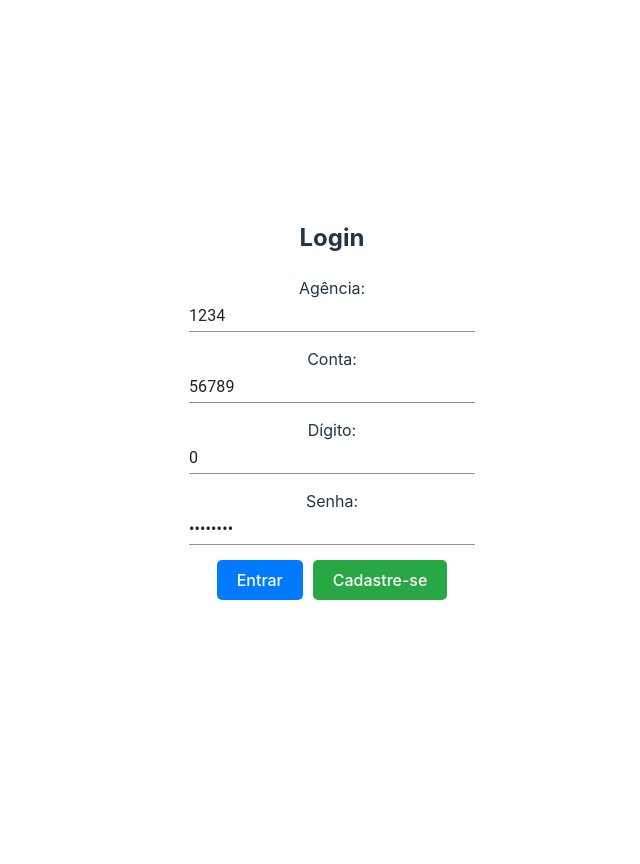
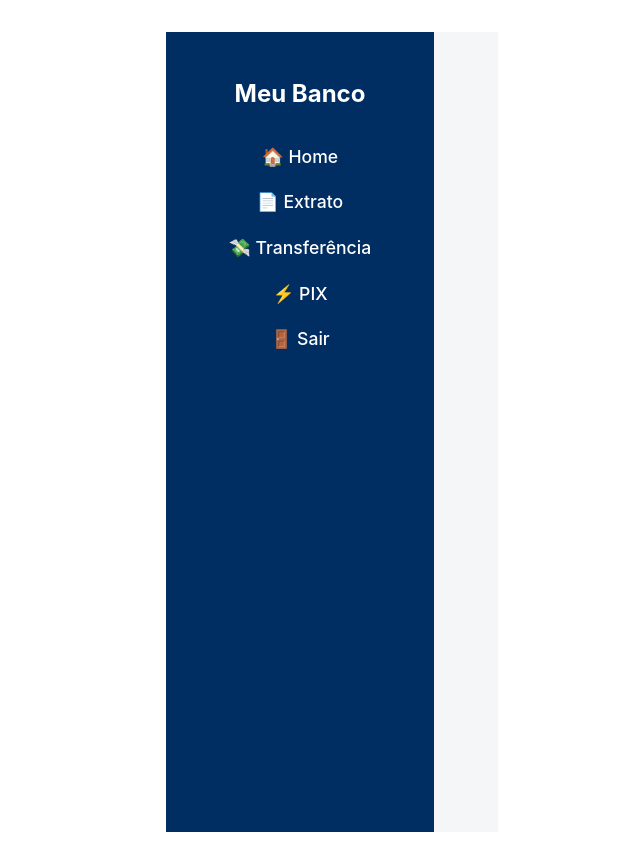
Before and after one commit to vtaomatos/teste-magnum, a React (Vite) app: page / in a window 1280 px wide. Before the commit this address led to /login. Shown: the whole page, without its empty margins (308-948 px from the left). Before the commit the page ends 800 px from the top, so only its background shows below. Built offline with nearby package versions, Linux system fonts and the light colour scheme.

Commit message:
Adiciona Componente Layout

```diff
--- a/package.json
+++ b/package.json
@@ -20,7 +20,8 @@
     "react": "^18.3.1",
     "react-dom": "^18.3.1",
     "react-router-dom": "^6.26.2",
-    "safe-buffer": "^5.2.1"
+    "safe-buffer": "^5.2.1",
+    "styled-components": "^6.1.17"
   },
   "devDependencies": {
     "@eslint/js": "^9.9.0",
--- /dev/null
+++ b/src/components/Layout.jsx
@@ -0,0 +1,51 @@
+// components/Layout.jsx
+import styled from 'styled-components';
+import { Link } from 'react-router-dom';
+
+const Container = styled.div`
+  display: flex;
+  height: 100vh;
+`;
+
+const Sidebar = styled.aside`
+  width: 220px;
+  background-color: #002d62;
+  color: white;
+  display: flex;
+  flex-direction: column;
+  padding: 1.5rem;
+`;
+
+const MenuItem = styled(Link)`
+  color: white;
+  text-decoration: none;
+  margin-bottom: 1.2rem;
+  font-size: 1.1rem;
+
+  &:hover {
+    color: #66b2ff;
+  }
+`;
+
+const Content = styled.main`
+  flex: 1;
+  background-color: #f4f6f8;
+  padding: 2rem;
+  overflow-y: auto;
+`;
+
+export default function Layout({ children }) {
+  return (
+    <Container>
+      <Sidebar>
+        <h2 style={{ marginBottom: '2rem' }}>Meu Banco</h2>
+        <MenuItem to="/home">🏠 Home</MenuItem>
+        <MenuItem to="/extrato">📄 Extrato</MenuItem>
+        <MenuItem to="/transferencia">💸 Transferência</MenuItem>
+        <MenuItem to="/pix">⚡ PIX</MenuItem>
+        <MenuItem to="/logout">🚪 Sair</MenuItem>
+      </Sidebar>
+      <Content>{children}</Content>
+    </Container>
+  );
+}
--- a/src/data/db.json
+++ b/src/data/db.json
@@ -12,7 +12,7 @@
       "senha": "senha123",
       "primeiro_acesso": false,
       "saldo": 1500,
-      "token": "eyJhbGciOiJIUzI1NiJ9.eyJhZ2VuY2lhIjoiMTIzNCIsImNvbnRhIjoiNTY3ODkiLCJkaWdpdG8iOiIwIiwicHJpbWVpcm9fbm9tZSI6Ikpvw6NvIiwicHJpbWVpcm9fYWNlc3NvIjpmYWxzZSwiZXhwIjoxNzQzODc2MzY2fQ.H19FI-2NYLYM-OaRtJnUI0ojkcgyLCTZzYYBLfRq7cM"
+      "token": "eyJhbGciOiJIUzI1NiJ9.eyJhZ2VuY2lhIjoiMTIzNCIsImNvbnRhIjoiNTY3ODkiLCJkaWdpdG8iOiIwIiwicHJpbWVpcm9fbm9tZSI6Ikpvw6NvIiwicHJpbWVpcm9fYWNlc3NvIjpmYWxzZSwiZXhwIjoxNzQzODc4MDgwfQ.Vstfgr1cf2n6zP5dvC2NOPVQnBPepANqlS84gDZhjLE"
     },
     {
       "id": "2",
--- a/src/routes/Rotas.jsx
+++ b/src/routes/Rotas.jsx
@@ -9,6 +9,7 @@ import Protetor from './Protetor';
 import { LoginProvider } from '../context/LoginContext';
 import Logout from '../pages/Logout/Logout';
 import { Pix } from '../pages/Pix/Pix';
+import Layout from '../components/layout';
 
 function Rotas() {
 
@@ -17,26 +18,38 @@ function Rotas() {
       <LoginProvider>
         <Router>
           <Routes>
+            <Route path="/" element={<Layout />} />
             <Route path="/cadastro" element={<Cadastro />} />
             <Route path="/login" element={<Login />} />
             <Route path="/home" element={
-                <Protetor>
+              <Protetor>
+                <Layout>
                   <Home />
-                </Protetor>
+                </Layout>
+              </Protetor>
             } />
+
             <Route path="/extrato" element={
               <Protetor>
-                <Extrato />
+                <Layout>
+                  <Extrato />
+                </Layout>
               </Protetor>
             } />
+
             <Route path="/transferencia" element={
               <Protetor>
-                <Transferencia />
+                <Layout>
+                  <Transferencia />
+                </Layout>
               </Protetor>
             } />
+
             <Route path="/pix" element={
               <Protetor>
-                <Pix />
+                <Layout>
+                  <Pix />
+                </Layout>
               </Protetor>
             } />
             <Route path="/logout" element={<Logout />} />
```
Also changed, not shown: 1 other file (tests, documents, lock files or other folders).
